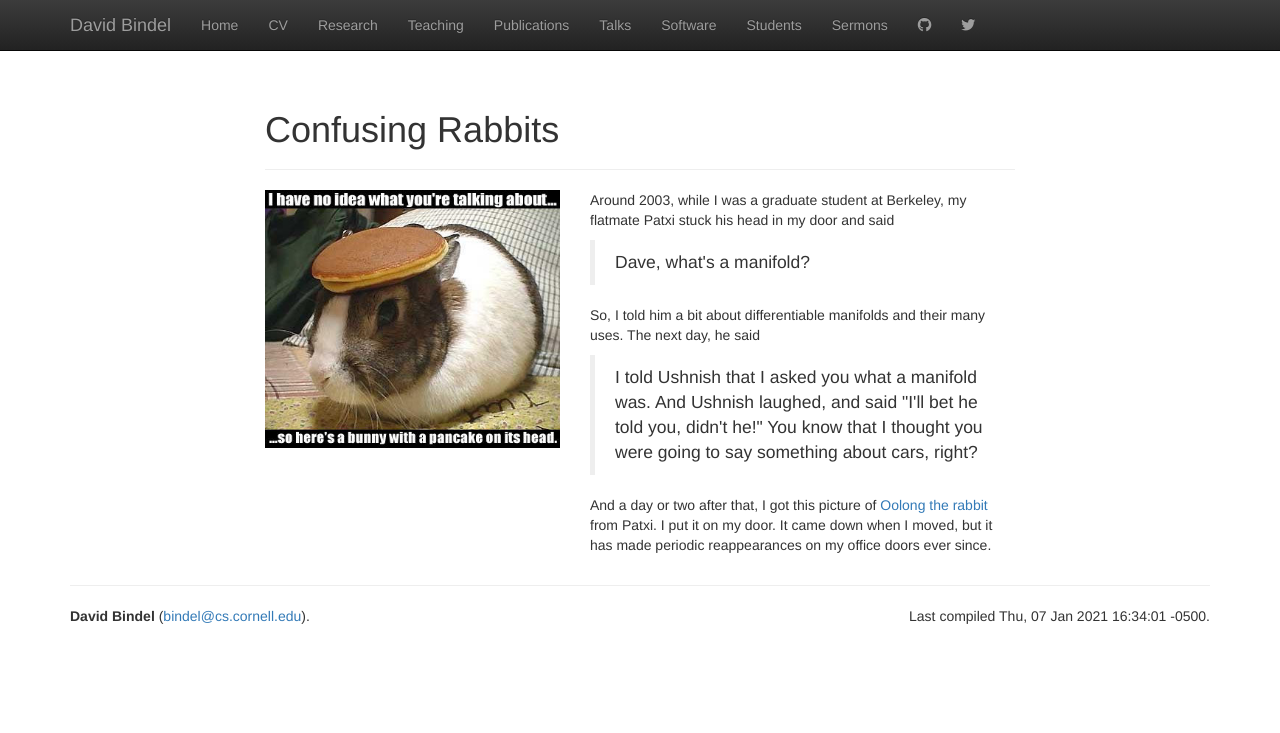
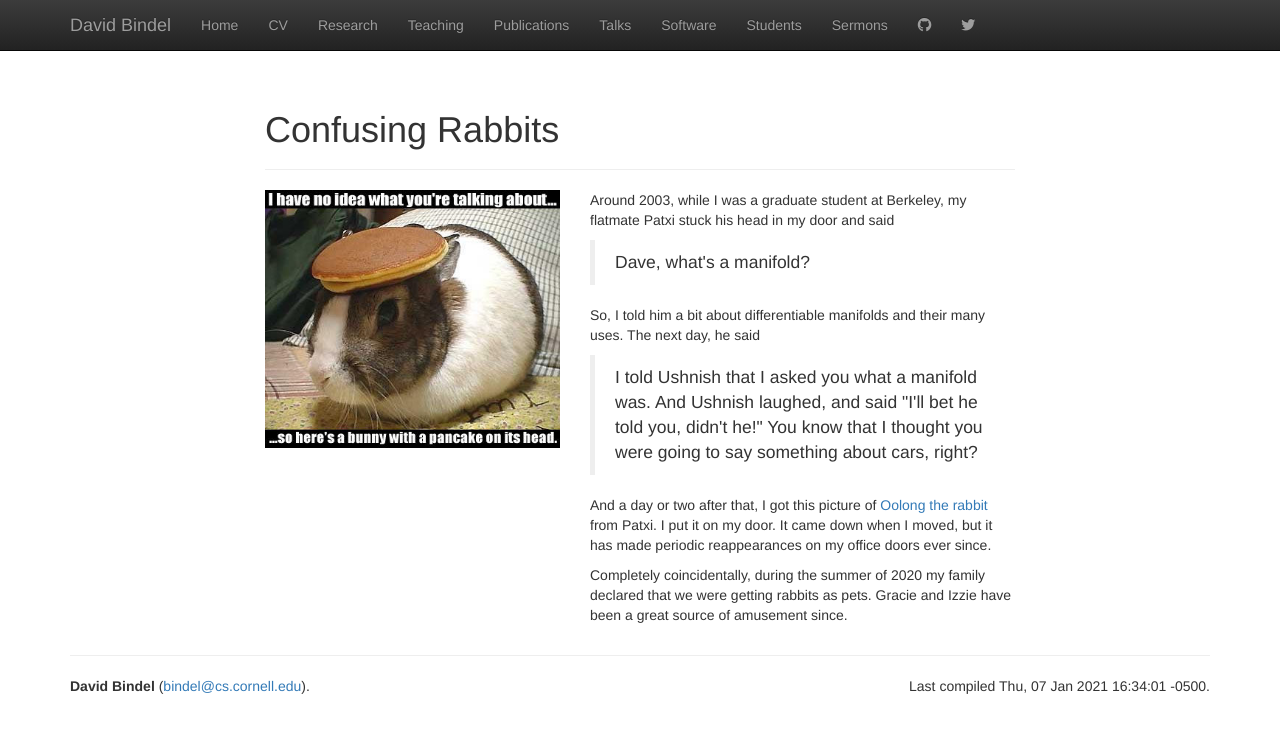
Before and after one commit to dbindel/cornell_web, a Jekyll site: the page built from bunny.html, in a window 1280 px wide. Shown: the top 733 px of the page. Built offline with Jekyll 4.4.1, drawn with Linux system fonts in a browser that asks for light colours; nearby versions of some CDN libraries.

Commit message:
Misc minor updates.

```diff
--- a/_includes/dbindel_head.html
+++ b/_includes/dbindel_head.html
@@ -9,7 +9,7 @@
       <h2>Associate Professor of<br/> Computer Science</h2>
       <h3>Director, <a href="http://www.cam.cornell.edu/">Center for Applied Math</a></h3>
       <h3>Associate Dean of D&amp;I,
-          <a href="https://cis.cornell.edu/diversity">Computing and Information Sciences</a></h3>
+          <a href="https://cis.cornell.edu/diversity">Cornell Ann S. Bowers College of Computing and Information Sciences</a></h3>
       <p class="lead">
       <a href="http://www.cs.cornell.edu/">CS</a>,
       <a href="http://www.cam.cornell.edu/">applied math</a>,
--- a/bunny.html
+++ b/bunny.html
@@ -36,6 +36,11 @@ layout: main
       when I moved, but it has made periodic reappearances on my
       office doors ever since.
     </p>
+    <p>
+      Completely coincidentally, during the summer of 2020 my family
+      declared that we were getting rabbits as pets.  Gracie and Izzie
+      have been a great source of amusement since.
+    </p>
   </div>
 
 </div>
```
Also changed, not shown: other parts of _includes/dbindel_head.html (+2 -1 lines), _data/service.yml (+7 -1 lines), bio.md (added, +19 -0 lines).
